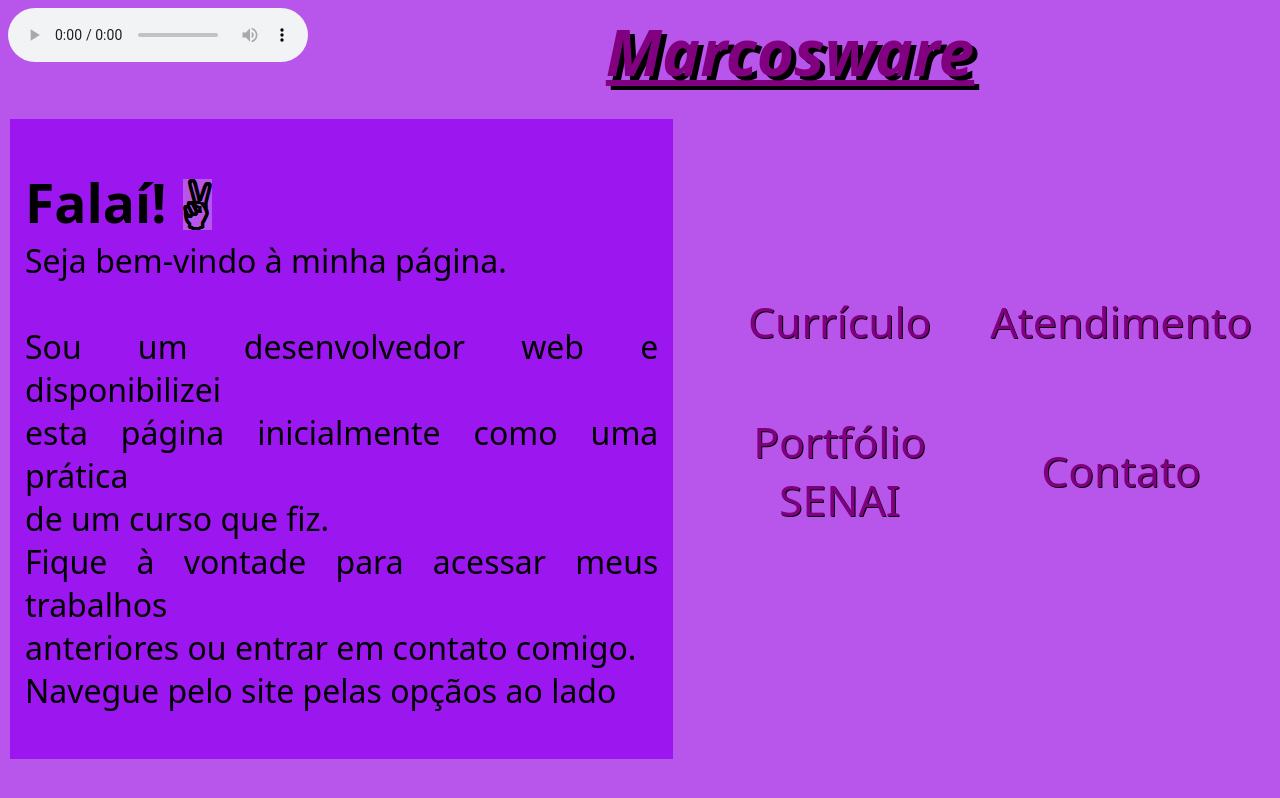
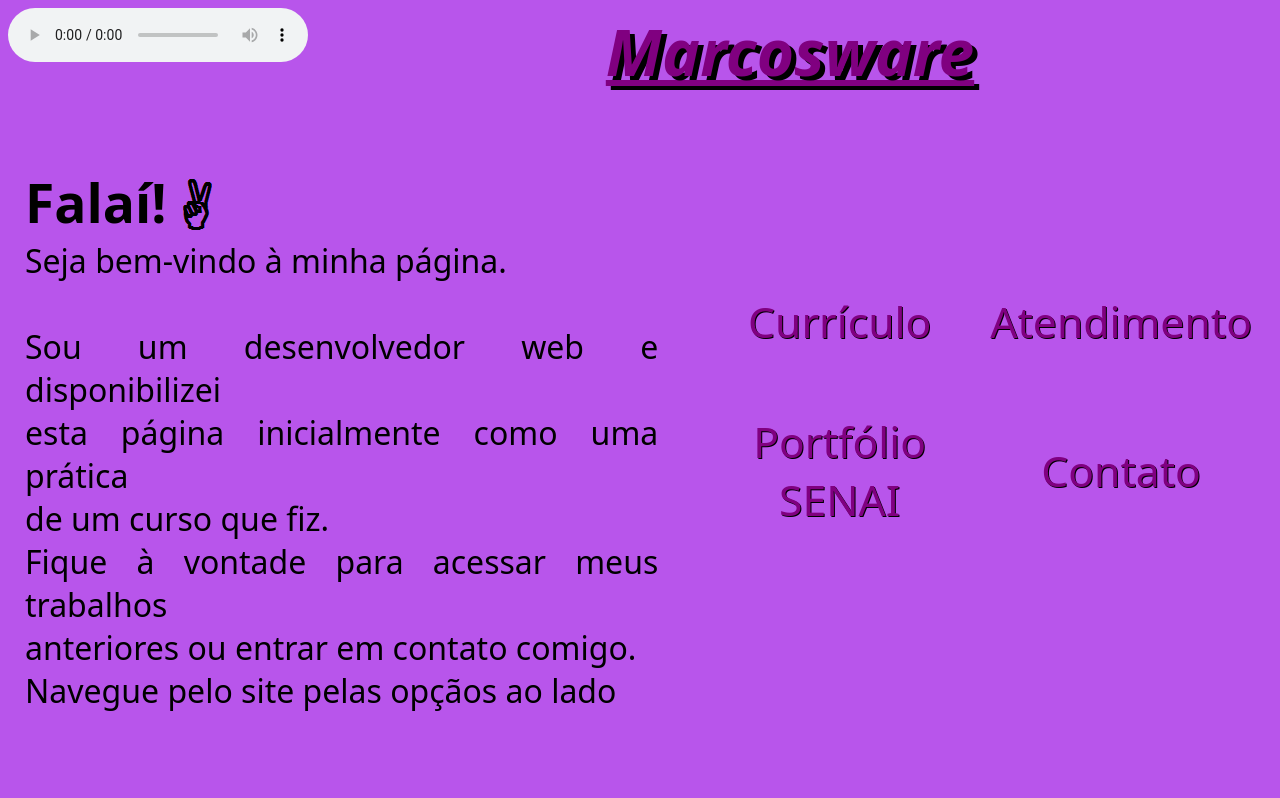
Before and after one commit to marcosvinur/marcosvinur, a plain HTML site: page index.html in a window 1280 px wide. Drawn offline with Linux system fonts and the light colour scheme.

Commit message:
Update index.html

```diff
--- a/index.html
+++ b/index.html
@@ -24,7 +24,7 @@
         <div align="center" style="font-size:48pt;text-shadow: 5px 4px black;color:purple"><u><i><b>Marcosware</b></i></u></div><br>
             <table cellpadding="15">
                 <tr>
-                    <td bgcolor="#9C16F0"> <p style="font-size: 24pt; color:black; float: left" align="justify"><font style="font-size:40pt;vertical-align: bottom;"><b>Falaí!</b></font>&nbsp;&nbsp;<img src="imgs/yo.png"><br>Seja bem-vindo à minha página.<br><br>Sou um desenvolvedor web e disponibilizei <br>esta página inicialmente como uma prática <br>de um curso que fiz.<br> Fique à vontade para acessar meus trabalhos<br>anteriores ou entrar em contato comigo.<br> Navegue pelo site pelas opçãos ao lado</p>
+                    <td> <p style="font-size: 24pt; color:black; float: left" align="justify"><font style="font-size:40pt;vertical-align: bottom;"><b>Falaí!</b></font>&nbsp;&nbsp;<img src="imgs/yo.png"><br>Seja bem-vindo à minha página.<br><br>Sou um desenvolvedor web e disponibilizei <br>esta página inicialmente como uma prática <br>de um curso que fiz.<br> Fique à vontade para acessar meus trabalhos<br>anteriores ou entrar em contato comigo.<br> Navegue pelo site pelas opçãos ao lado</p>
                     </td>
                     <td>
                         <table align="center" style="float: right">
```
